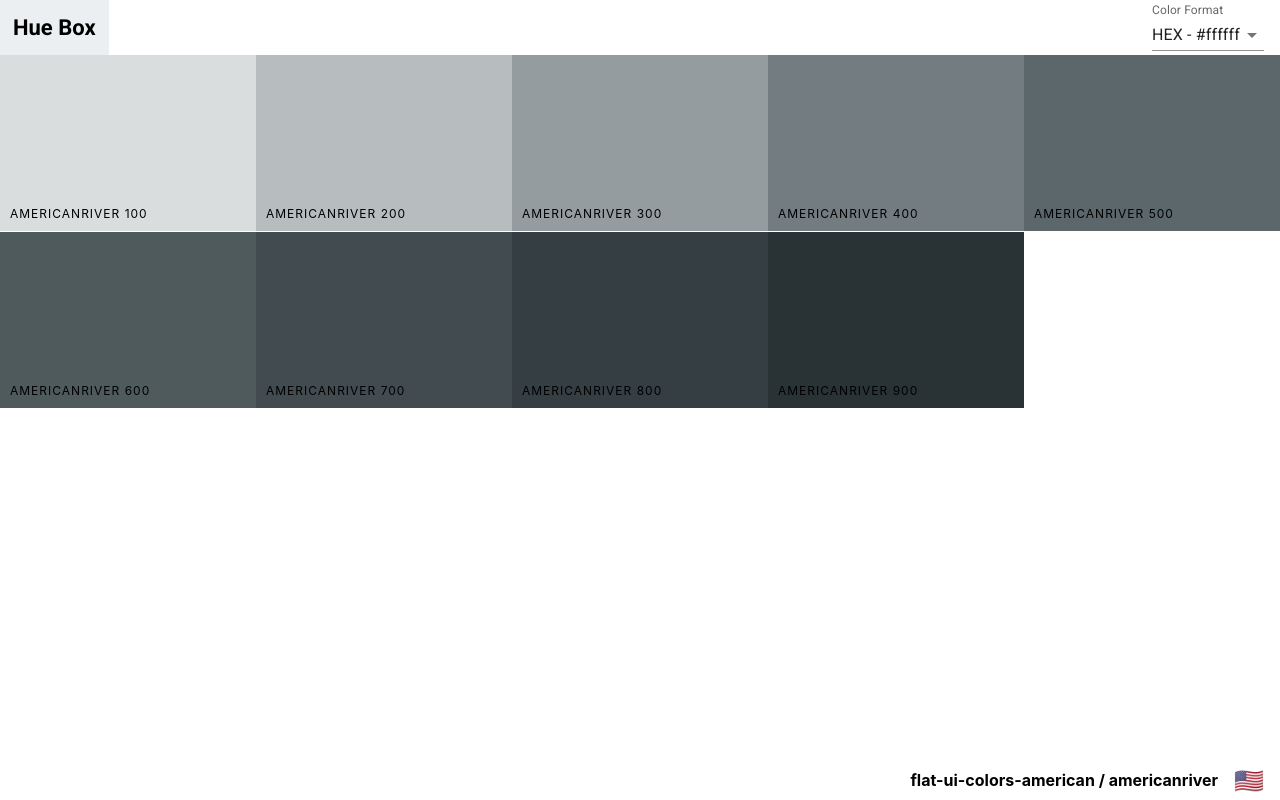
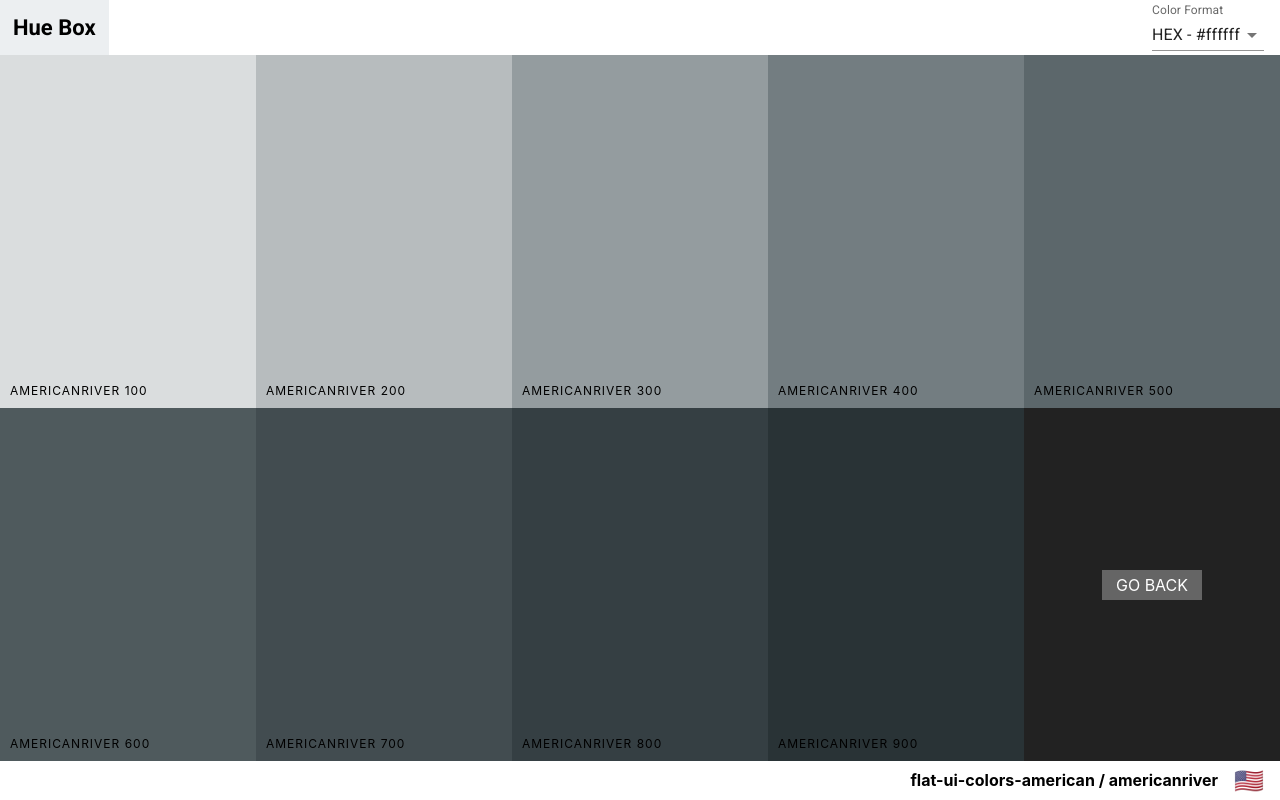
Before and after one commit to Rowee13/hue-box-app, a React (Create React App) app: page /palette/flat-ui-colors-american/americanriver in a window 1280 px wide. Built offline with nearby package versions, Linux system fonts and the light colour scheme.

Commit message:
Styled SingleColorPalette page and added go back button

```diff
--- a/src/components/ColorBox.css
+++ b/src/components/ColorBox.css
@@ -8,7 +8,17 @@
   margin-bottom: -3.5px;
 }
 
-.copy-button {
+.SingleColorPalette .ColorBox {
+  height: 50%;
+}
+
+.ColorBox,
+.go-back {
+  background-color: #222222;
+}
+
+.copy-button,
+.back-button {
   width: 100px;
   height: 30px;
   position: absolute;
@@ -26,6 +36,10 @@
   text-transform: uppercase;
   border: none;
   cursor: pointer;
+  text-decoration: none;
+}
+
+.copy-button {
   opacity: 0;
 }
 
--- a/src/components/SingleColorPalette.js
+++ b/src/components/SingleColorPalette.js
@@ -1,11 +1,13 @@
 import { useState } from "react";
-import { useParams } from "react-router-dom";
+import { useParams, Link } from "react-router-dom";
 import SeedPalettes from "../SeedPalettes";
 import { generatePalette } from "../helpers/colorHelper";
 
 import ColorBox from "./ColorBox";
 import Navbar from "./Navbar";
 import PaletteFooter from "./PaletteFooter";
+
+import "./ColorBox.css";
 
 // ________________________________________________________________
 
@@ -59,7 +61,7 @@
   };
 
   return (
-    <div className="Palette">
+    <div className=" SingleColorPalette Palette">
       <Navbar
         colorFormat={colorFormat}
         changeColorFormat={changeColorFormat}
@@ -67,7 +69,14 @@
         closeSnackbar={closeSnackbar}
         showColorSlider={false}
       />
-      <div className="Palette-colors">{colorBoxex}</div>
+      <div className="Palette-colors">
+        {colorBoxex}
+        <div className="go-back ColorBox">
+          <Link to={`/palette/${paletteId}`} className="back-button">
+            GO BACK
+          </Link>
+        </div>
+      </div>
       <PaletteFooter
         paletteName={paletteId}
         colorId={`/ ${colorId}`}
```
Lines whose indentation alone changed are shown as unchanged.
